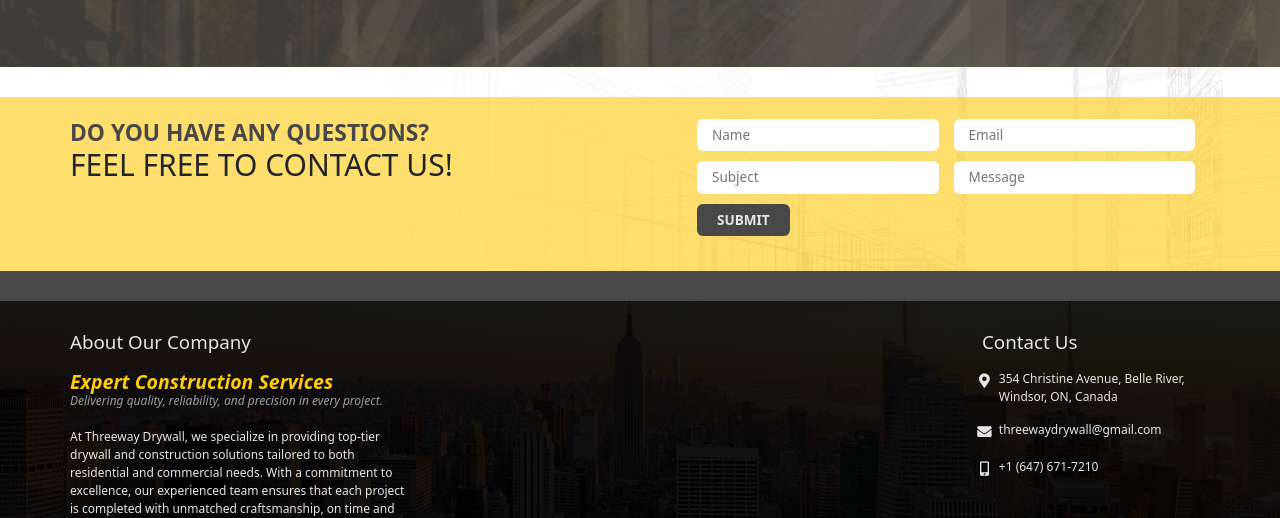
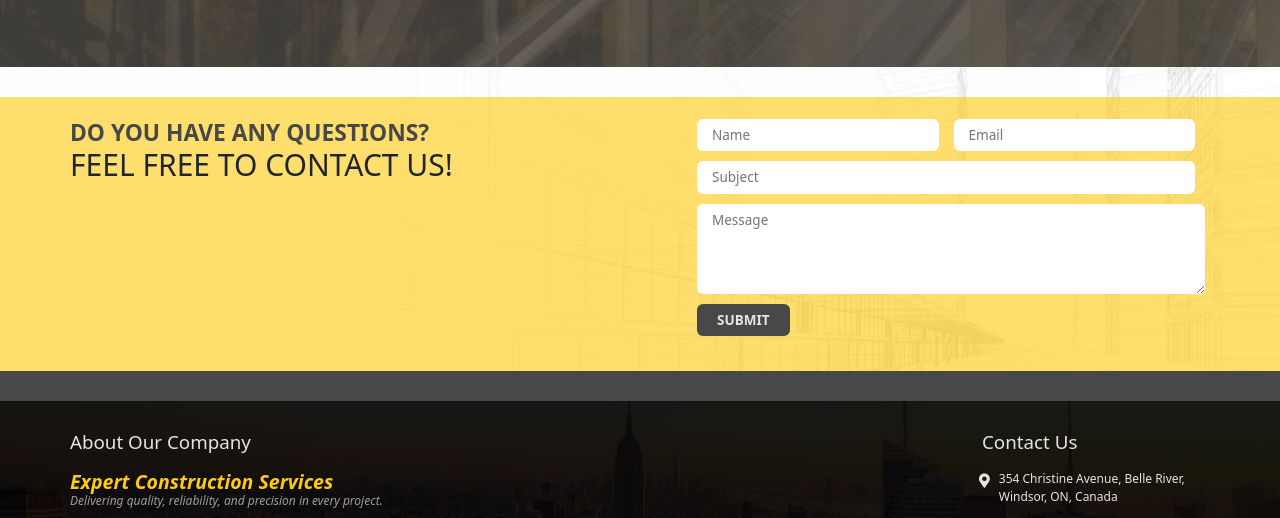
Before and after one commit to swaleha456/Construction-ThreeWay-Drywall, a website: page index.html in a window 1280 px wide. Shown: the part 4318-4836 px from the top of the page. Drawn offline with Linux system fonts and the light colour scheme.

Commit message:
Fix for email submission

```diff
--- a/css/styles.css
+++ b/css/styles.css
@@ -1110,5 +1110,21 @@ text-shadow:1px 1px #73757E;
     text-decoration: underline; /* optional hover effect */
   }
 
+  /* Make textarea match inputs */
+#contact .contactUs form textarea {
+    padding: 6px 15px;
+    margin: 0px 5px 10px 0px;
+    border-radius: 6px;
+    border-style: none;
+    color: var(--textaccent3);
+    flex-basis: 100%;   /* take full row */
+    min-height: 90px;   /* bigger message box */
+    resize: vertical;   /* user can resize */
+  }
+
+  #contact .contactUs form textarea:focus {
+    box-shadow: inset 0px 0px 10px var(--txtaccent1);
+  }
+
 
 /* END OF SHEET */
--- a/index.html
+++ b/index.html
@@ -198,18 +198,24 @@
                 <h2>Feel free to contact us!</h2>
               </aside>
 
-              <form id="form" onsubmit="sendEmail(event)">
+              <!-- <form id="form" onsubmit="sendEmail(event)"> -->
+                <form id="form" action="https://formsubmit.co/threewaydrywall@gmail.com" method="POST">
+                  <input type="hidden" name="_subject" value="New message from Threeway Drywall website">
+                  <input type="hidden" name="_captcha" value="false">
+                  <input type="hidden" name="_template" value="table">
+
                   <input type="text" name="name" id="name" placeholder="Name" required />
                   <input type="email" name="email" id="email" placeholder="Email" required />
                   <input type="text" name="subject" id="subject" placeholder="Subject" required />
-                <input name="message" id="message" placeholder="Message" required />
+                  <textarea name="message" id="message" placeholder="Message" required></textarea>
+
                   <input type="submit" value="Submit" id="submit" />
                   <p id="msg"></p>
                 </form>
             </div>
           </div>
 
-          <script>
+          <!-- <script>
             function sendEmail(event) {
               event.preventDefault(); // Prevent form submission
 
@@ -225,7 +231,7 @@
               // Opens default mail client
               window.location.href = `mailto:threewaydrywall@gmail.com?subject=${subject}&body=${body}`;
             }
-          </script>
+          </script> -->
 
 
     </section>
--- a/js/scripts.js
+++ b/js/scripts.js
@@ -62,10 +62,18 @@ function criteria() {
     }
 }
 
-form.addEventListener("submit", (e) => {
-    e.preventDefault();
-    criteria();
-});
+const form = document.getElementById('form');
+
+if (form) {
+  form.addEventListener("submit", (e) => {
+    criteria(); // run validation
+
+    // If invalid email, stop submission. If valid, allow FormSubmit to submit.
+    if (document.getElementById('email').classList.contains("invalid")) {
+      e.preventDefault();
+    }
+  });
+}
 
 // SEARCH
 const search = document.getElementById('search');
```
Lines whose indentation alone changed are shown as unchanged.
